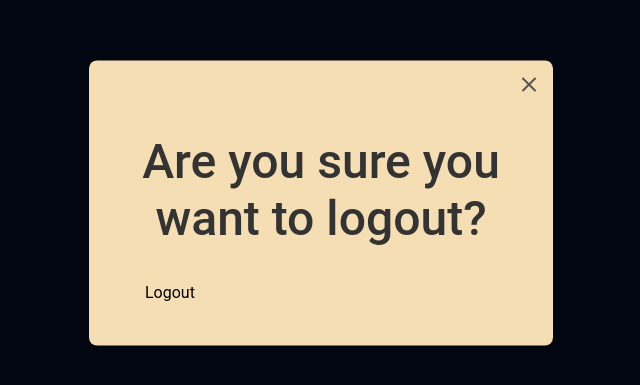
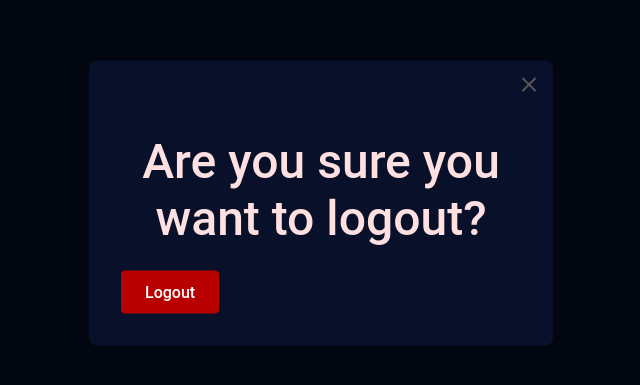
Before and after one commit to zaki-s/SF-PHASE4-FE, a React (Vite) app: page /logout in a window 1280 px wide. Shown: the part 197-582 px from the top of the page, without its empty margins (319-959 px from the left). Built offline with nearby package versions, Linux system fonts and the light colour scheme.

Commit message:
Color matched the logout page to rest of the app

```diff
--- a/src/Auth/Logout.css
+++ b/src/Auth/Logout.css
@@ -2,7 +2,7 @@
   max-width: 400px;
   padding: 2rem;
   text-align: center;
-  background: wheat;
+  background-color: #081129;
   border-radius: 8px;
   box-shadow: 0 4px 20px rgba(0, 0, 0, 0.1);
 
@@ -14,6 +14,7 @@
 }
 
 .logout-container h2 {
+  background-color: #081129;
   margin-bottom: 1.5rem;
   font-weight: 500;
 }
@@ -24,24 +25,29 @@
   justify-content: center;
   gap: 8px;
 
-  padding: 0.75rem 1.5rem;
-  background-color: wheat;
-  color: black;
-  border: none;
-  border-radius: 4px;
-  font-size: 1rem;
-  cursor: pointer;
-  transition: background-color 0.3s ease;
+    margin-top: 1.5rem;
+    padding: 0.75rem  1.5rem;
+    border: none;
+    border-radius: 4px;
+    font-weight: 550;
+    font-size: 1rem;
+    cursor: pointer;
+    transition: background 0.2s ease;
+    background: #b80000;
+    color: white;
 }
 .wers {
   margin-bottom: 1.5rem;
   font-weight: 500;
-  color: #333;
+  color: #ffe0e0;
   background-color: wheat;
 }
 .logout-button:hover {
-  background-color: #c82333;
-  color: white;
+   color: #ffffff;
+    background: #ff0000;
+    transform: scale(1.05);
+    box-shadow: 0 0 12px 4px rgba(223, 103, 103, 0.342);
+    transition: transform 0.3s ease-in-out, background-color 0.3s ease-in-out;
 }
 
 .logout-button svg {
```
